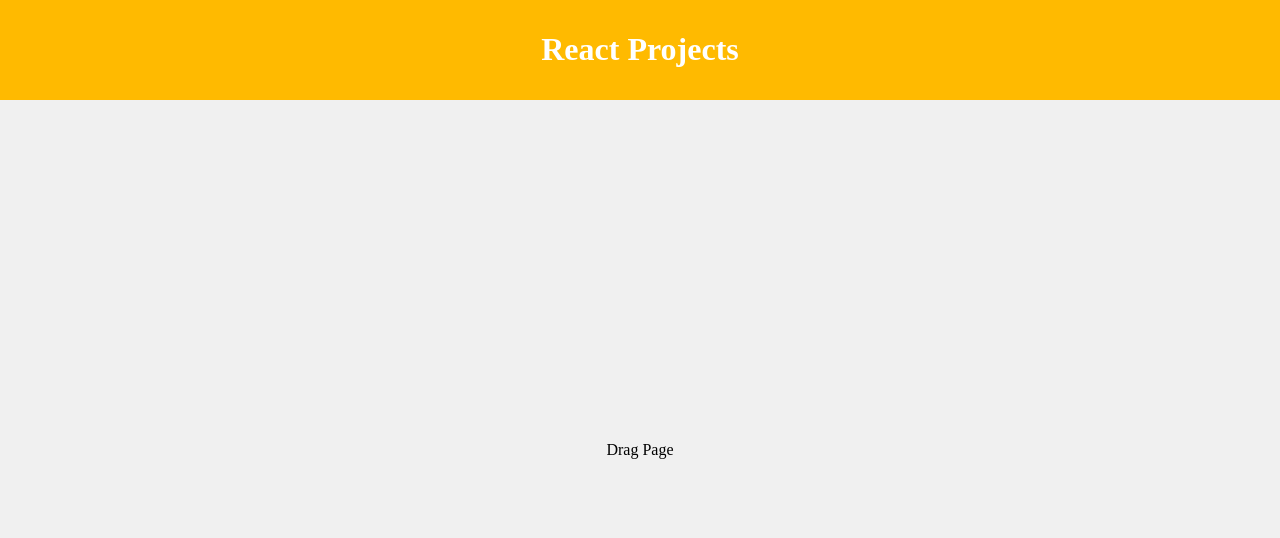
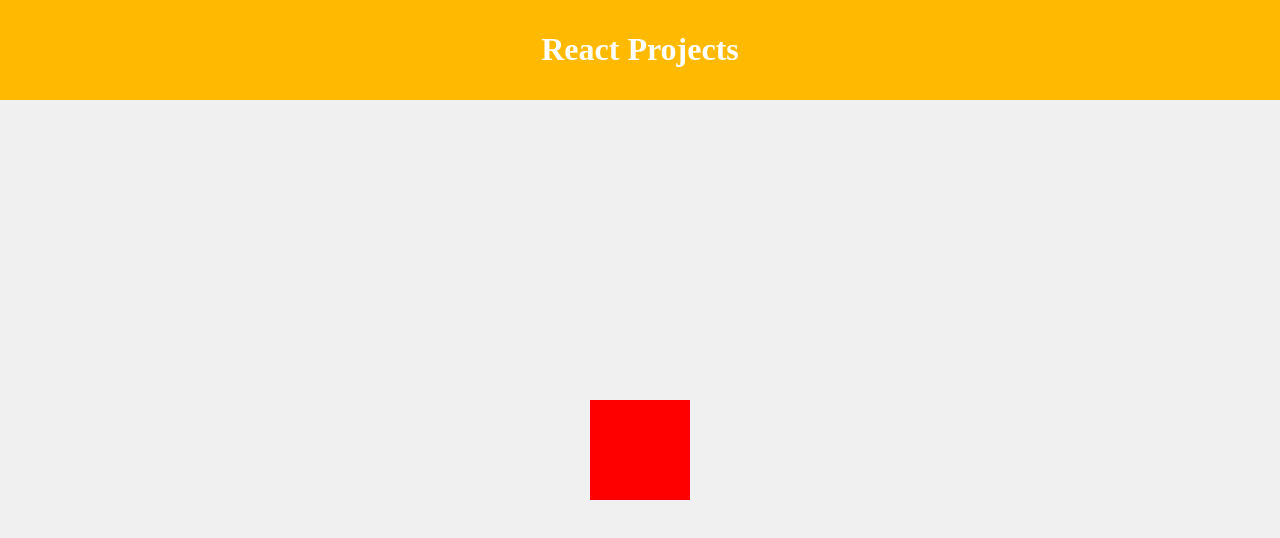
Before and after one commit to Jeong-Yoon-Hwan/react-training, a React (Vite) app: page /drag in a window 1280 px wide. Shown: the top 538 px of the page. Built offline with nearby package versions, Linux system fonts and the light colour scheme.

Commit message:
토글 애니메이션 테스트

```diff
--- a/src/page/drag/index.tsx
+++ b/src/page/drag/index.tsx
@@ -1,9 +1,31 @@
 import styles from "./index.module.css";
+import { useRef, useState } from "react";
 
 export const DragPage = () => {
+  const container = useRef<HTMLDivElement | null>(null);
+  const [containerToggle, setContainerToggle] = useState<boolean>(false);
+
+  const moveContainer = () => {
+    console.log("ok");
+
+    if (container.current && containerToggle) {
+      container.current.style.scale = "1.5";
+      container.current.style.transition = "1s";
+      setContainerToggle(!containerToggle);
+    } else if (container.current && !containerToggle) {
+      container.current.style.scale = "1";
+      container.current.style.transition = "1s";
+      setContainerToggle(!containerToggle);
+    }
+  };
+
   return (
     <div className={styles.root}>
-      <div>Drag Page</div>
+      <div
+        ref={container}
+        onClick={moveContainer}
+        style={{ width: "100px", height: "100px", backgroundColor: "red" }}
+      ></div>
     </div>
   );
 };
```
